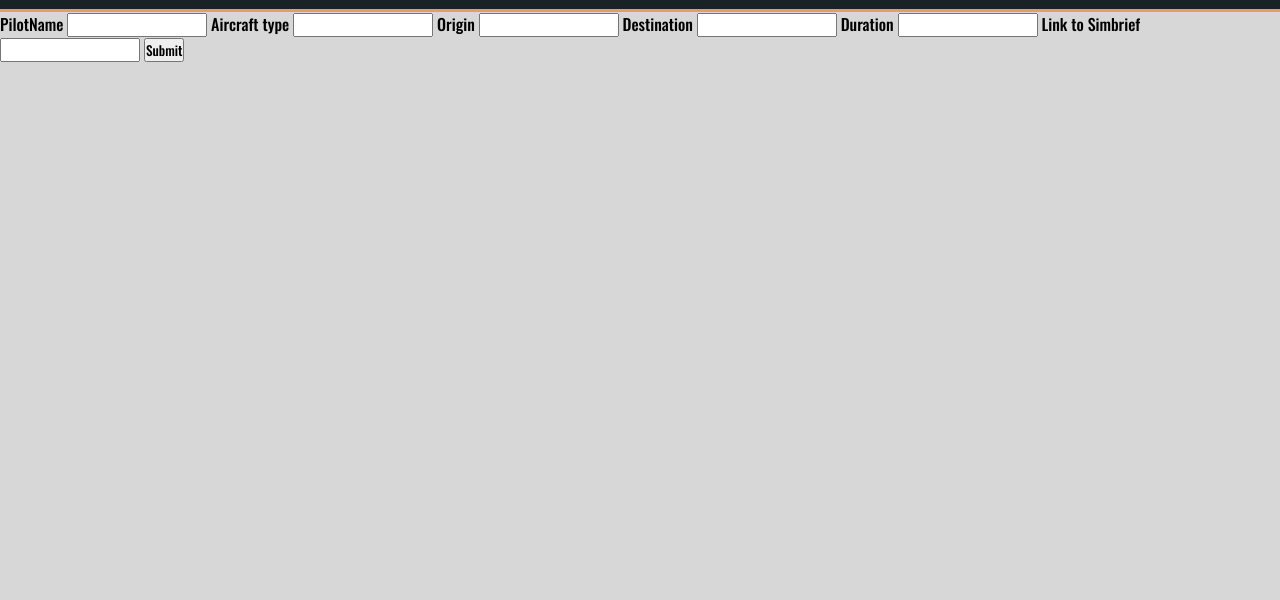
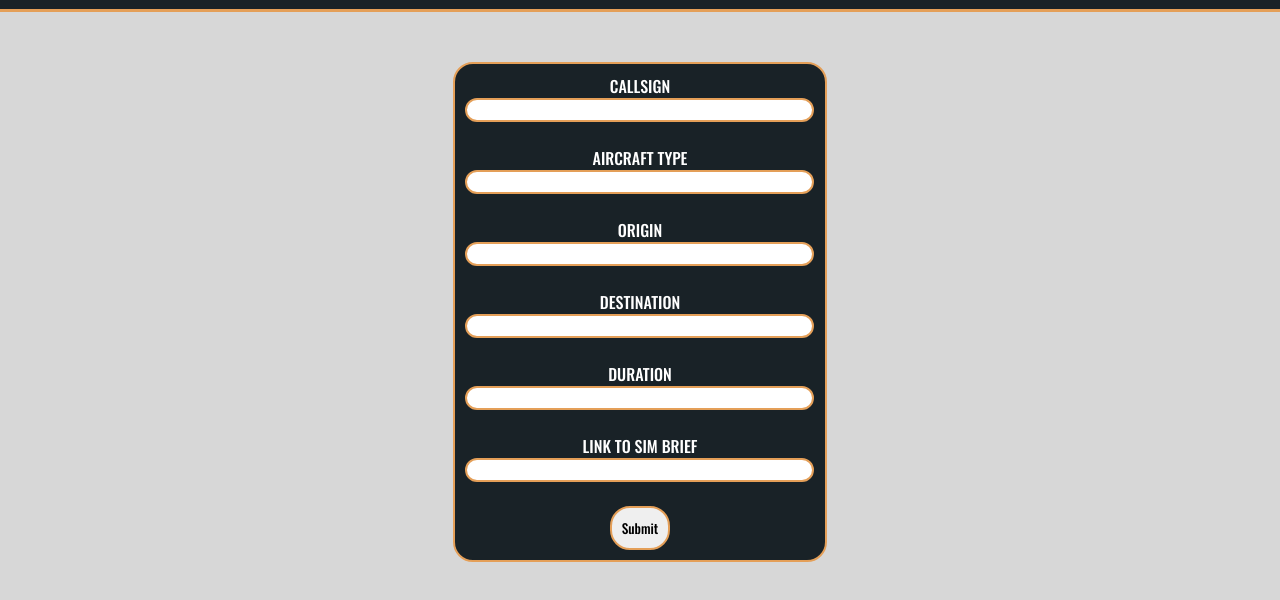
Before and after one commit to Ellozac/flights, a website: page public/restrictedSubs/addFlight.html in a window 1280 px wide. Shown: the part 146-746 px from the top of the page. Drawn offline with nearby package versions, Linux system fonts and the light colour scheme.

```diff
--- a/package.json
+++ b/package.json
@@ -201,7 +201,7 @@
     "yallist": "^4.0.0"
   },
   "scripts": {
-    "start": "npx nodemon node.js"
+    "start": "node ."
   },
   "keywords": [],
   "author": "",
--- a/public/restrictedSubs/addFlight.html
+++ b/public/restrictedSubs/addFlight.html
@@ -23,21 +23,27 @@
     <!-- /Nav Bar -->
 
 
-    <div id="flightForm">
+    <div class="addFlight"id="flightForm">
       <form id="flightAdd" action="/addFlight"method="POST">
-        <label>PilotName</label>
-        <input/>
-        <label>Aircraft type</label>
-        <input/>
-        <label>Origin</label>
-        <input/>
-        <label>Destination</label>
-        <input/>
-        <label>Duration</label>
-        <input/>
-        <label>Link to Simbrief</label>
-        <input/>
-        <button>Submit</button>
+        <label>CALLSIGN</label>
+        <input class="addButton"/>
+        <br>
+        <label>AIRCRAFT TYPE</label>
+        <input class="addButton"/>
+        <br>
+        <label>ORIGIN</label>
+        <input class="addButton"/>
+        <br>
+        <label>DESTINATION</label>
+        <input class="addButton"/>
+        <br>
+        <label>DURATION</label>
+        <input class="addButton"/>
+        <br>
+        <label>LINK TO SIM BRIEF</label>
+        <input class="addButton"/>
+        <br>
+        <button class="subButton">Submit</button>
       </form>
     </div>
   <script src="../script.js"></script>
--- a/public/script.js
+++ b/public/script.js
@@ -42,7 +42,8 @@
         // Handle the response data
         console.log(data); // Log the response from the server
         if (data.token) {
-          localStorage.setItem("token", data.token);
+          // localStorage.setItem("token", data.token);
+          document.cookie = "token=" + data.token + "; domain=*.localhost:8081x";
           // Redirect to a success page or perform other actions
           window.location.href = "../restrictedSubs/addFlight.html";
         } else {
@@ -63,6 +64,7 @@
       headers: {
         'Content-Type': 'application/json',
         'Authorization': `Bearer ${token}`
+
       }
     })
       .then(response => response.json())
--- a/public/style.css
+++ b/public/style.css
@@ -132,9 +132,6 @@
 }
 
 
-
-
-
 /* dev Login page */
 .signIn {
   margin-top: 10px;
@@ -147,3 +144,41 @@
   margin-right: auto;
   width: 10%;
 }
+/* Add flight page */
+
+.addFlight {
+  text-align: center;
+  background-color: rgb(25,34,39);
+  border: solid rgb(228,159,88) 2px;
+  border-radius: 20px;
+  width: 350px;
+  margin:auto;
+  margin-top: 50px;
+  padding: 10px;
+  color: rgb(255,255,255);
+}
+
+.addButton {
+  display: grid;
+  width: 345px;
+  align-items: start;
+  justify-content: space-between;
+  border: solid rgb(228,159,88) 2px; border-radius: 20px;
+}
+
+.addButton:hover {
+  background-color: rgb(228,159,88);
+  border: solid white 2px; border-radius: 20px;
+
+}
+
+.subButton {
+  border: solid rgb(228,159,88) 2px; border-radius: 20px;
+  padding: 10px;
+}
+
+.subButton:hover {
+  cursor: pointer;
+  background-color: rgb(228,159,88);
+  border: solid white 2px; border-radius: 20px;
+}
```
Also changed, not shown: public/index.html (+2 -2 lines), public/subpages/devLog.html (+1 -1 lines), public/subpages/logistics.html (+1 -1 lines), public/subpages/newZealand.html (+1 -1 lines), public/subpages/otherFlights.html (+1 -1 lines), public/subpages/trackFlights.html (+1 -1 lines), node.js (renamed from app.js).
